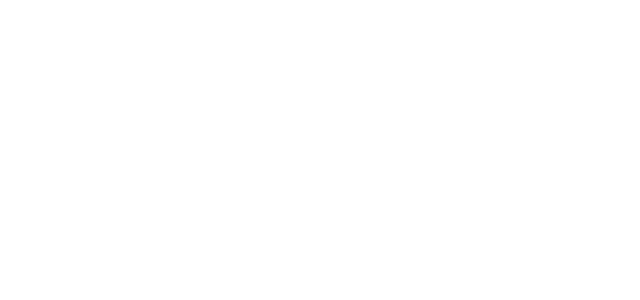
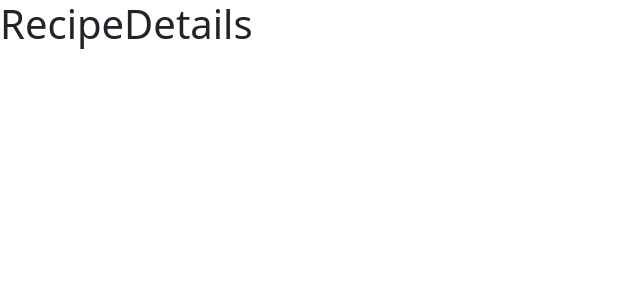
Before and after one commit to michaelferry25/RecipeVault, a React (Create React App) app: page /recipe/1 in a window 1280 px wide. Before the commit this address had no page. Shown: the top 300 px of the page, without its empty margins (0-640 px from the left). Built offline with nearby package versions, Linux system fonts and the light colour scheme.

Commit message:
Updated app.js

```diff
--- a/src/App.js
+++ b/src/App.js
@@ -2,11 +2,17 @@ import logo from './logo.svg';
 import './App.css';
 import {browserRouter as Router,Route, Routes} from "react-router-dom"
 import Homepage from './pages/HomePage/Homepage';
+import Recipes from './pages/Recipes/Recipes';
+import RecipeDetails from './pages/Recipe Details/RecipeDetails';
+import FavouriteRecipe from './pages/Favourite Recipes/FavouriteRecipes';
 
 function App() {
   return (
     <Routes>
       <Route path= "/" element={<Homepage />}></Route>
+      <Route path= "/favourites" element={<FavouriteRecipe />}></Route>
+      <Route path= "/recipes" element={<Recipes />}></Route>
+      <Route path= "/recipe/:id" element={<RecipeDetails />}></Route>
     </Routes>
   );
 }
```
